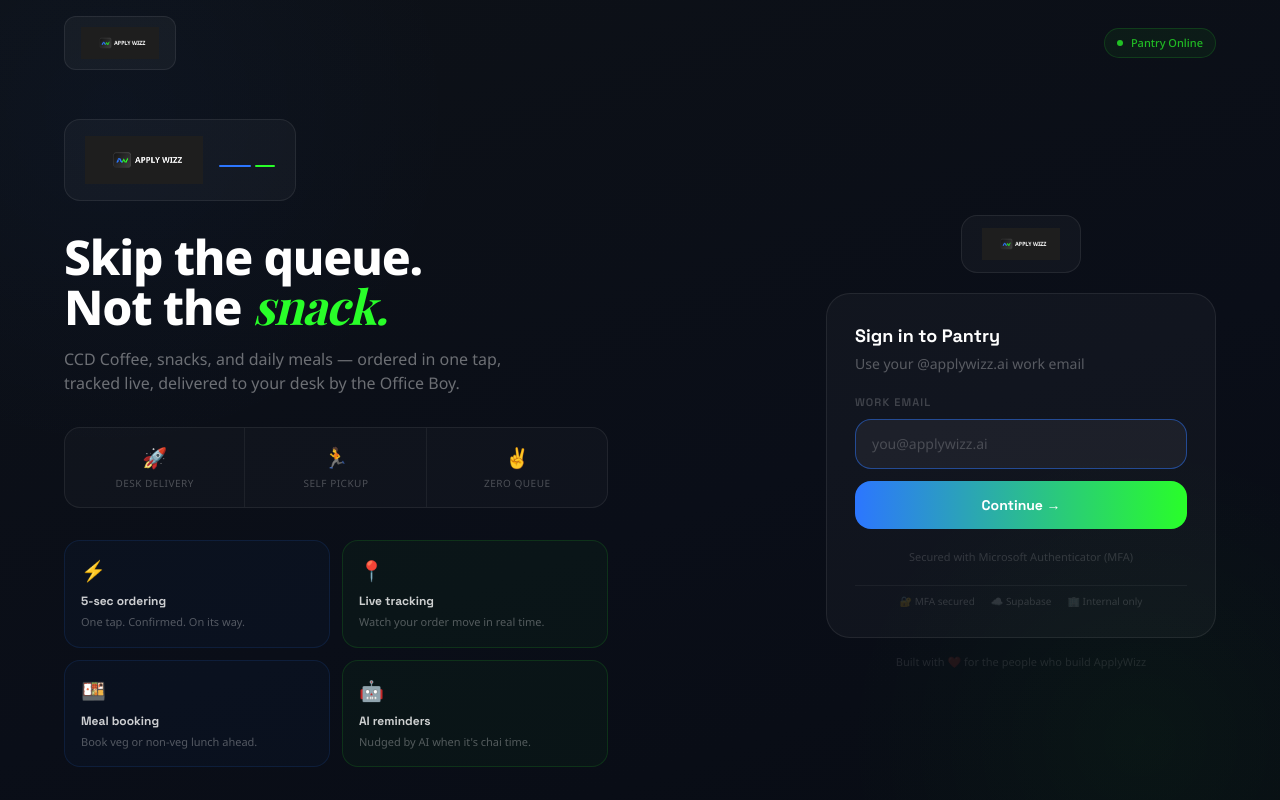
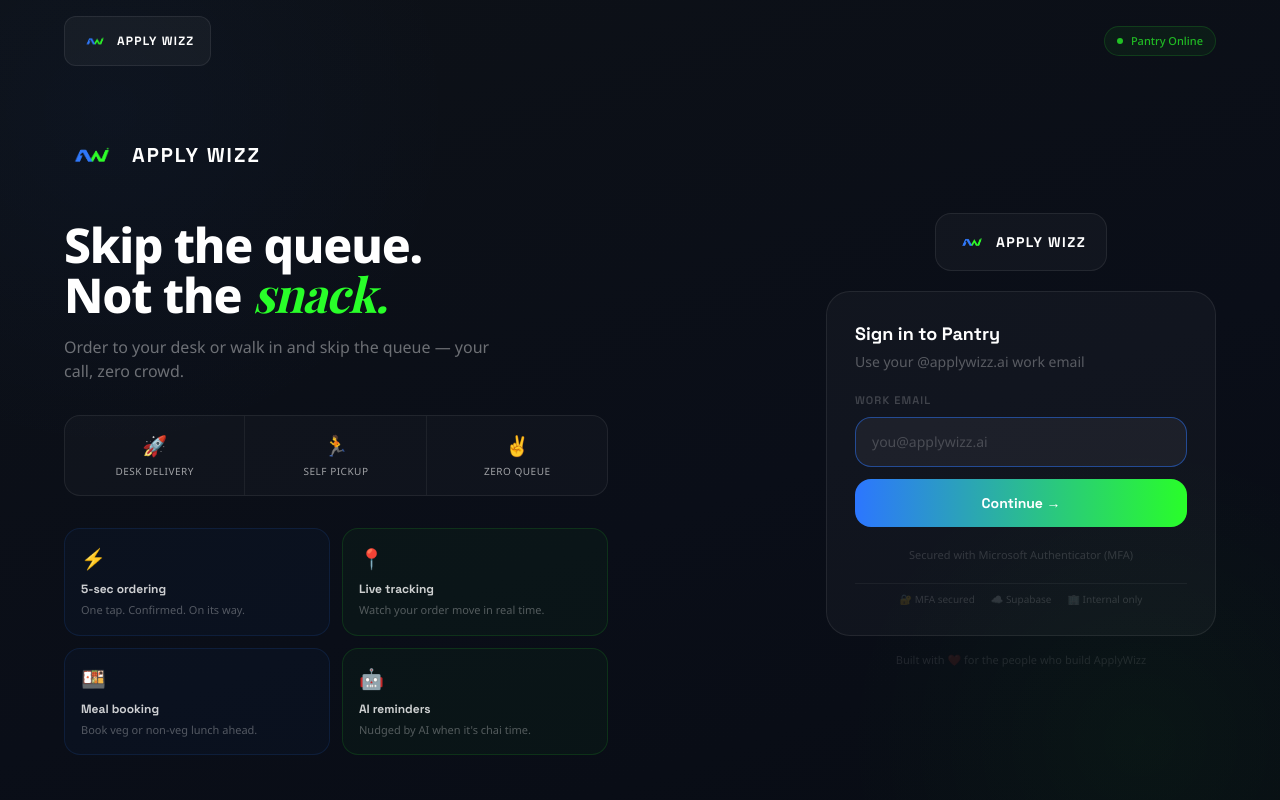
Before and after one commit to GOODBOYKITTU272/Inventory, a React (Vite) app in the folder frontend/: page /login in a window 1280 px wide. Built offline with nearby package versions, Linux system fonts and the light colour scheme; no server answers; a web font is replaced by a local one.

Commit message:
fix: logo update and login page refinements

```diff
--- a/frontend/src/pages/Login.jsx
+++ b/frontend/src/pages/Login.jsx
@@ -260,8 +260,12 @@
         {...fade(0)}
       >
         {/* Logo image only — no text beside it, logo already has APPLY WIZZ in it */}
-        <div className="bg-white/[0.04] border border-white/[0.08] rounded-xl px-4 py-2.5">
-          <img src="/logo.png" alt="ApplyWizz" className="h-7 sm:h-8 object-contain" />
+        <div className="bg-white/[0.04] border border-white/[0.08] rounded-xl px-4 py-2.5 flex items-center gap-2">
+          <img src="/logo-icon.png" alt="ApplyWizz" className="h-7 object-contain" />
+          <span className="text-white font-black text-xs tracking-widest hidden sm:block"
+                style={{ fontFamily: "'Space Grotesk', sans-serif" }}>
+            APPLY WIZZ
+          </span>
         </div>
 
         <div className="flex items-center gap-2 border px-3 py-1.5 rounded-full"
@@ -281,13 +285,12 @@
 
               {/* Logo hero card — the star of the show */}
               <motion.div {...fade(0.1)} className="mb-8">
-                <div className="inline-flex items-center rounded-2xl px-5 py-4 border"
-                     style={{ background: 'rgba(255,255,255,0.03)', borderColor: 'rgba(255,255,255,0.08)' }}>
-                  <img src="/logo.png" alt="ApplyWizz" className="h-10 sm:h-12 object-contain" />
-                  <div className="flex gap-1 mt-3 ml-4">
-                    <div className="h-0.5 w-8 rounded-full" style={{ background: '#2C76FF' }} />
-                    <div className="h-0.5 w-5 rounded-full" style={{ background: '#29FE29' }} />
-                  </div>
+                <div className="inline-flex items-center">
+                  <img src="/logo-icon.png" alt="ApplyWizz" className="h-14 object-contain" />
+                  <span className="text-white font-black text-xl tracking-widest ml-3"
+                        style={{ fontFamily: "'Space Grotesk', sans-serif" }}>
+                    APPLY WIZZ
+                  </span>
                 </div>
               </motion.div>
 
@@ -306,8 +309,7 @@
               <motion.p {...fade(0.3)}
                 className="text-white/40 text-sm sm:text-base leading-relaxed mb-8 max-w-md"
               >
-                CCD Coffee, snacks, and daily meals — ordered in one tap,
-                tracked live, delivered to your desk by the Office Boy.
+                Order to your desk or walk in and skip the queue — your call, zero crowd.
               </motion.p>
 
               {/* Stats row */}
@@ -322,7 +324,7 @@
                     <p className="text-lg sm:text-xl font-extrabold" style={{ color, fontFamily: "'Space Grotesk', sans-serif" }}>
                       {value}
                     </p>
-                    <p className="text-[10px] text-white/25 uppercase tracking-wider mt-1">{label}</p>
+                    <p className="text-[10px] text-white/60 uppercase tracking-wider mt-1">{label}</p>
                   </div>
                 ))}
               </motion.div>
@@ -363,11 +365,13 @@
                           borderColor: 'rgba(255,255,255,0.08)',
                         }}
                       >
-                    <img
-                      src="/logo.png"
-                      alt="ApplyWizz"
-                      className="h-8 object-contain"
-                    />
+                        <div className="flex items-center gap-2 justify-center">
+                          <img src="/logo-icon.png" alt="ApplyWizz" className="h-8 object-contain" />
+                          <span className="text-white font-black text-sm tracking-widest"
+                                style={{ fontFamily: "'Space Grotesk', sans-serif" }}>
+                            APPLY WIZZ
+                          </span>
+                        </div>
                       </div>
                 </motion.div>
 
```
Also changed, not shown: frontend/public/logo-icon.png (added). Lines whose indentation alone changed are shown as unchanged.
